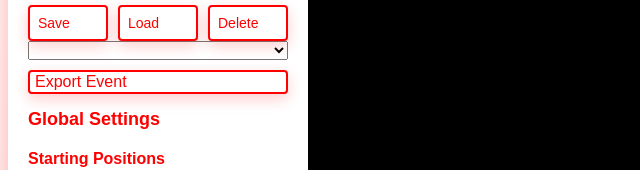
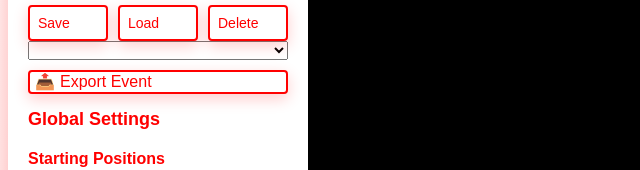
Before and after one commit to Meringue-Rouge/Bakin-Credits-Sequence-Builder, a plain HTML site: page index.html in a window 1280 px wide. Shown: the part 213-383 px from the top of the page, 0-640 px from the left. Drawn offline with Linux system fonts and the light colour scheme.

Commit message:
Update index.html

```diff
--- a/index.html
+++ b/index.html
@@ -29,7 +29,8 @@
                 <button class="action-button config-button" onclick="deletePreset()">Delete</button>
             </div>
             <select id="preset_list"></select>
-            <button class="action-button export-button" onclick="exportEvent()">Export Event</button>
+            <button class="action-button export-button" onclick="exportEvent()"><span class="icon">📤</span> <span id="export-label">Export Event</span></button>
+
 
             <h2 id="global-settings-title">Global Settings</h2>
             <div class="global-settings">
@@ -123,4 +124,5 @@
     </div>
     <script src="script.js"></script>
 </body>
+
 </html>
```
